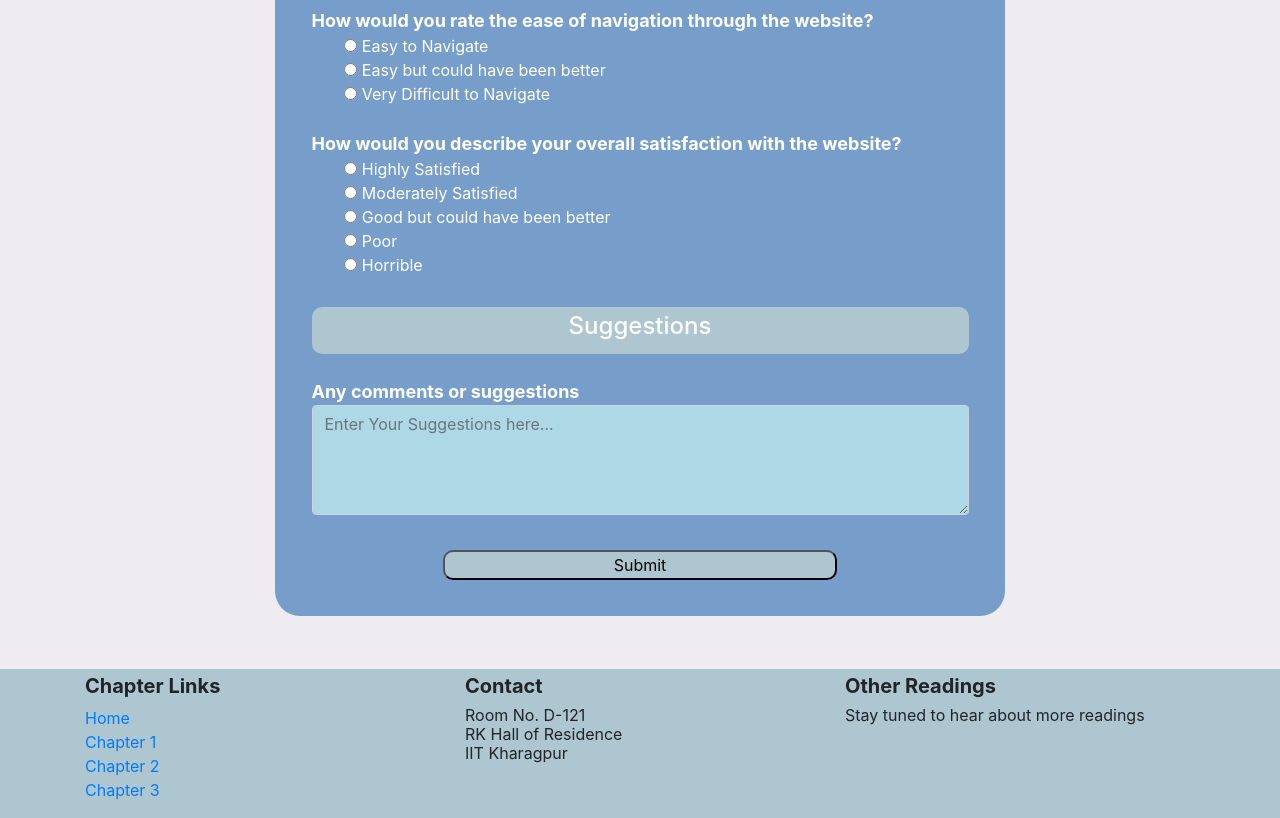
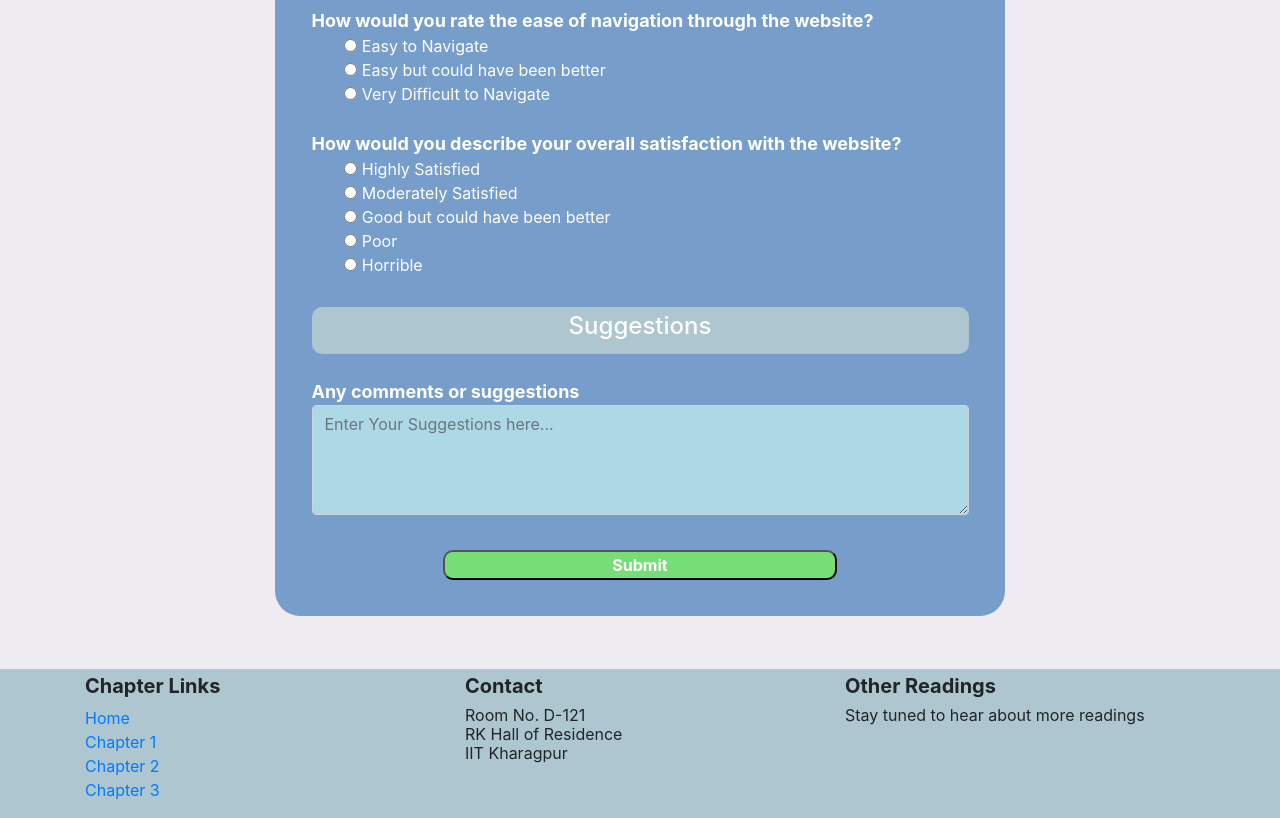
Before and after one commit to shubhamraj23/three-friends, a plain HTML site: page html/review.html in a window 1280 px wide. Shown: the part 1190-2008 px from the top of the page. Drawn offline with Linux system fonts and the light colour scheme.

Commit message:
Added filesvia upload
Updated the css for the submit button

```diff
--- a/css/style.css
+++ b/css/style.css
@@ -103,15 +103,17 @@ nav{
 }
 
 .submit-button{
-    background-color: #AEC6CF;
+    background-color: #77DD77;
     border-radius: 10px;
+    color: white;
     cursor: pointer;
     display: block;
-    margin-top: 15px;
-    width: 60%;
-    text-align: center;
+    font-weight: bold;
     margin-left: auto;
     margin-right: auto;
+    margin-top: 15px;
+    text-align: center;
+    width: 60%;
 }
 
 .subtitle-text{
```
